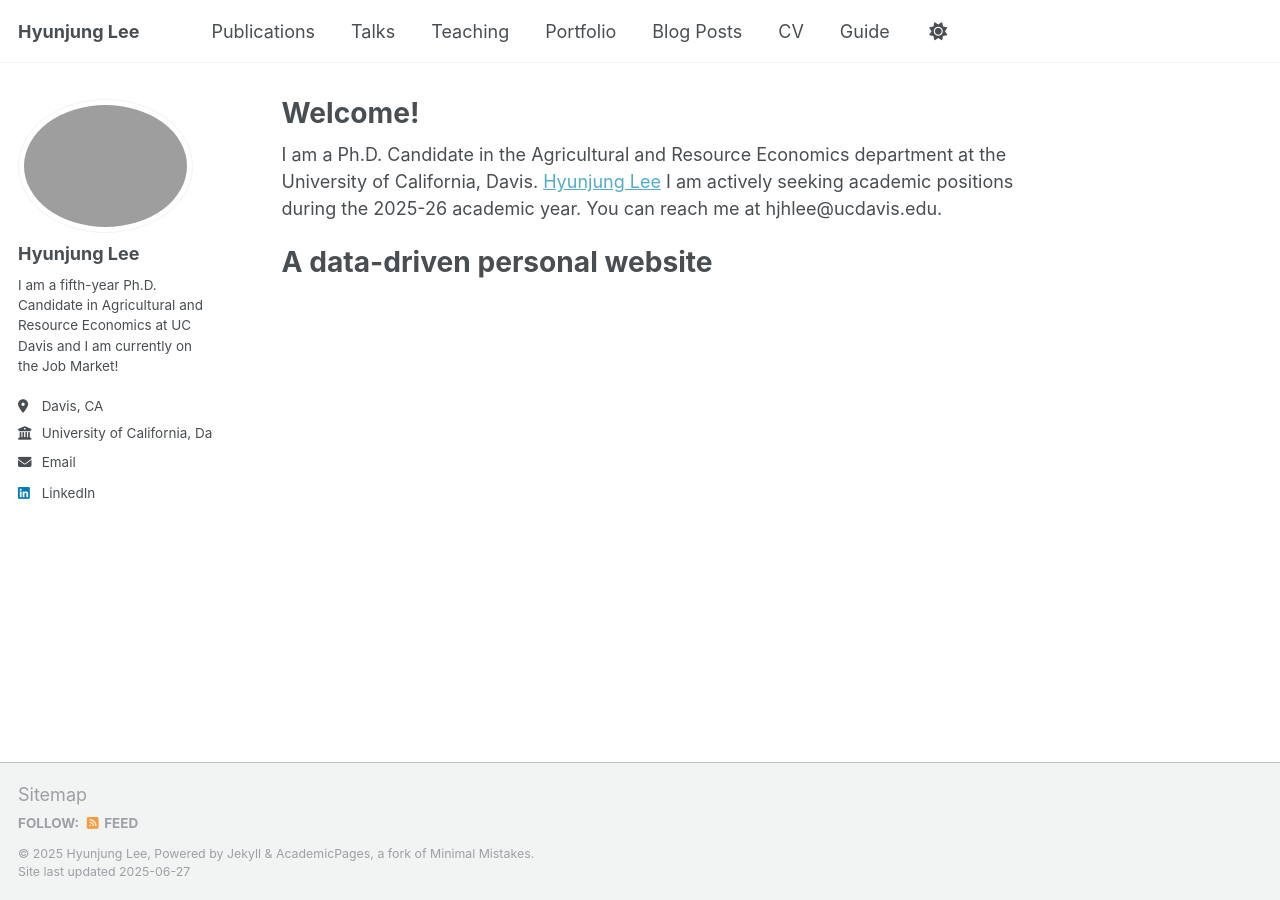
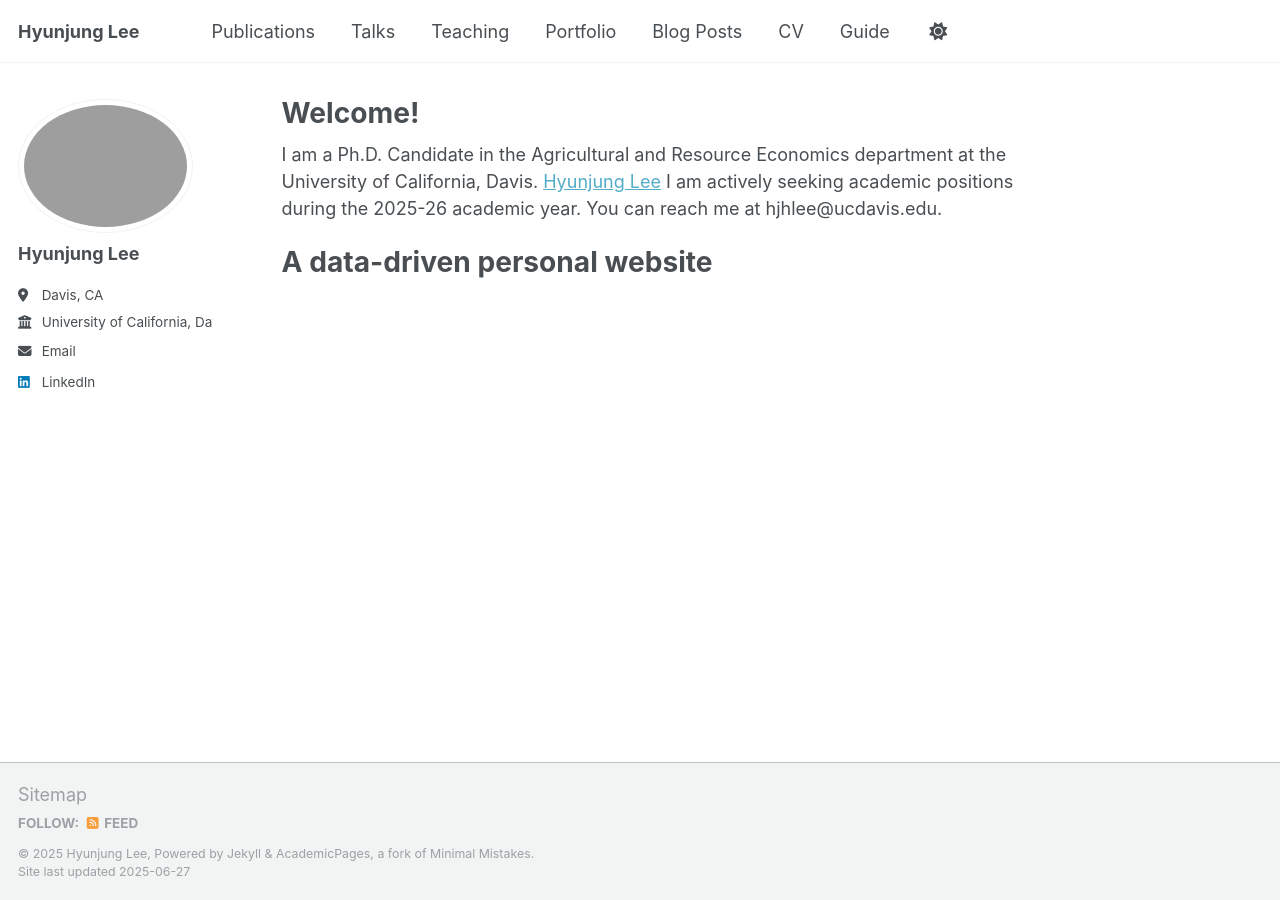
Before and after one commit to Hyunjung-agLee/hyunjung-aglee1.github.io, a Jekyll site: the page built from _pages/about.md, in a window 1280 px wide. Built offline with Jekyll 4.4.1, drawn with Linux system fonts in a browser that asks for light colours.

Commit message:
Update _config.yml

```diff
--- a/_config.yml
+++ b/_config.yml
@@ -12,7 +12,7 @@
 title                    : "Hyunjung Lee"
 title_separator          : "-"
 name                     : &name "Hyunjung Lee"
-description              : &description ""
+description              : &description "I am a fifth-year Ph.D. Candidate in Agricultural and Resource Economics at UC Davis and I am currently on the Job Market!"
 url                      : "https://hyunjung-aglee.github.io" # the base hostname & protocol for your site e.g. "https://[your GitHub username].github.io" or if you already have some other page hosted on Github then use "https://[your GitHub username].github.io/[Your Repo Name]"
 baseurl                  : "" # the subpath of your site, e.g. "/blog"
 repository               : "Hyunjung-agLee/hyunjung-aglee.github.io"
@@ -25,7 +25,7 @@
   avatar           : "hlee_profile.png"
   name             : "Hyunjung Lee"
   pronouns         : # example: "she/her"
-  bio              : "I am a fifth-year Ph.D. Candidate in Agricultural and Resource Economics at UC Davis and I am currently on the Job Market!"
+  bio              : ""
   location         : "Davis, CA"
   employer         : "University of California, Davis"
   uri              : # URL
```
